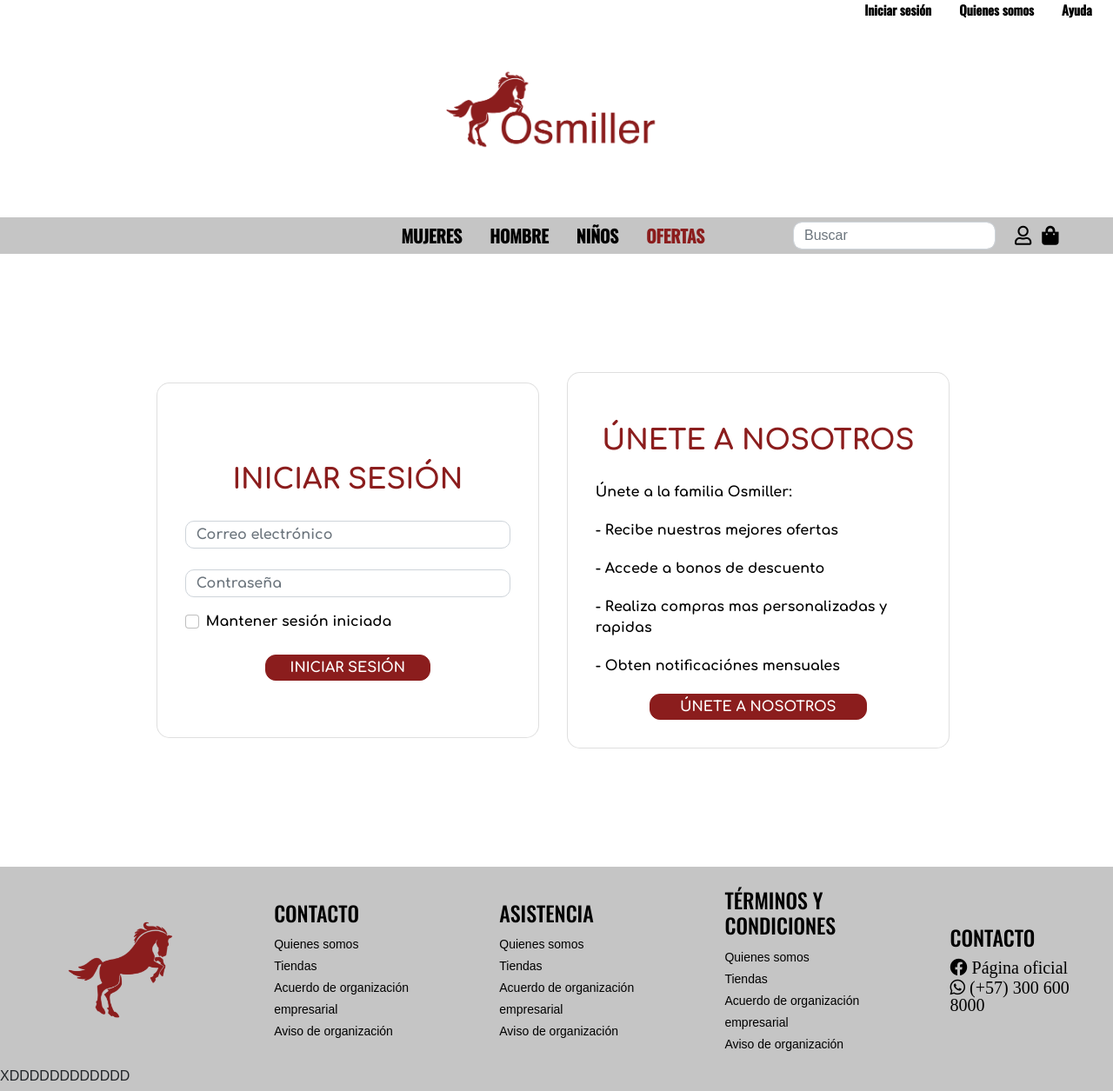
After one commit to oscarloaiza666/Osmiller-Repositorio-2, a PHP site: page /login.html in a window 1280 px wide. The commit adds this page. Shown: the whole page at 87% size. Run offline with PHP 8.4, Linux system fonts and the light colour scheme.

Commit message:
Se arregla el login y se linkea
Se linkea el login y se arregla.

```diff
--- a/PLANTILLA.html
+++ b/PLANTILLA.html
@@ -28,7 +28,7 @@
       <nav class="navbar headerDelHeader">
           <ul class="nav">
             <li class="nav-item">
-              <a class="nav-link headerDelHeader cursor-link-clicker" href="#">Iniciar sesión</a>
+          <a class="nav-link headerDelHeader cursor-link-clicker" href="login.html">Iniciar sesión</a>
             </li>
             <li class="nav-item">
               <a class="nav-link headerDelHeader cursor-link-clicker" href='quienesSomos.html'>Quienes somos</a>
--- a/acuerdoOrganizacion.html
+++ b/acuerdoOrganizacion.html
@@ -28,7 +28,7 @@
       <nav class="navbar headerDelHeader">
           <ul class="nav">
             <li class="nav-item">
-              <a class="nav-link headerDelHeader cursor-link-clicker" href="#">Iniciar sesión</a>
+          <a class="nav-link headerDelHeader cursor-link-clicker" href="login.html">Iniciar sesión</a>
             </li>
             <li class="nav-item">
               <a class="nav-link headerDelHeader cursor-link-clicker" href='quienesSomos.html'>Quienes somos</a>
--- a/avisoOrganizacion.html
+++ b/avisoOrganizacion.html
@@ -28,7 +28,7 @@
       <nav class="navbar headerDelHeader">
           <ul class="nav">
             <li class="nav-item">
-              <a class="nav-link headerDelHeader cursor-link-clicker" href="#">Iniciar sesión</a>
+          <a class="nav-link headerDelHeader cursor-link-clicker" href="login.html">Iniciar sesión</a>
             </li>
             <li class="nav-item">
               <a class="nav-link headerDelHeader cursor-link-clicker" href='quienesSomos.html'>Quienes somos</a>
--- a/ayuda.html
+++ b/ayuda.html
@@ -28,7 +28,7 @@
       <nav class="navbar headerDelHeader">
           <ul class="nav">
             <li class="nav-item">
-              <a class="nav-link headerDelHeader cursor-link-clicker" href="#">Iniciar sesión</a>
+          <a class="nav-link headerDelHeader cursor-link-clicker" href="login.html">Iniciar sesión</a>
             </li>
             <li class="nav-item">
               <a class="nav-link headerDelHeader cursor-link-clicker" href='quienesSomos.html'>Quienes somos</a>
--- a/carritoCompras.html
+++ b/carritoCompras.html
@@ -28,7 +28,7 @@
       <nav class="navbar headerDelHeader">
           <ul class="nav">
             <li class="nav-item">
-              <a class="nav-link headerDelHeader cursor-link-clicker" href="#">Iniciar sesión</a>
+          <a class="nav-link headerDelHeader cursor-link-clicker" href="login.html">Iniciar sesión</a>
             </li>
             <li class="nav-item">
               <a class="nav-link headerDelHeader cursor-link-clicker" href='quienesSomos.html'>Quienes somos</a>
--- a/categoriaHombres.html
+++ b/categoriaHombres.html
@@ -28,7 +28,7 @@
       <nav class="navbar headerDelHeader">
           <ul class="nav">
             <li class="nav-item">
-              <a class="nav-link headerDelHeader cursor-link-clicker" href="#">Iniciar sesión</a>
+          <a class="nav-link headerDelHeader cursor-link-clicker" href="login.html">Iniciar sesión</a>
             </li>
             <li class="nav-item">
               <a class="nav-link headerDelHeader cursor-link-clicker" href='quienesSomos.html'>Quienes somos</a>
--- a/categoriaMujeres.html
+++ b/categoriaMujeres.html
@@ -28,7 +28,7 @@
       <nav class="navbar headerDelHeader">
           <ul class="nav">
             <li class="nav-item">
-              <a class="nav-link headerDelHeader cursor-link-clicker" href="#">Iniciar sesión</a>
+          <a class="nav-link headerDelHeader cursor-link-clicker" href="login.html">Iniciar sesión</a>
             </li>
             <li class="nav-item">
               <a class="nav-link headerDelHeader cursor-link-clicker" href='quienesSomos.html'>Quienes somos</a>
--- a/categoriaNinos.html
+++ b/categoriaNinos.html
@@ -28,7 +28,7 @@
       <nav class="navbar headerDelHeader">
           <ul class="nav">
             <li class="nav-item">
-              <a class="nav-link headerDelHeader cursor-link-clicker" href="#">Iniciar sesión</a>
+          <a class="nav-link headerDelHeader cursor-link-clicker" href="login.html">Iniciar sesión</a>
             </li>
             <li class="nav-item">
               <a class="nav-link headerDelHeader cursor-link-clicker" href='quienesSomos.html'>Quienes somos</a>
--- a/categoriaOfertas.html
+++ b/categoriaOfertas.html
@@ -28,7 +28,7 @@
       <nav class="navbar headerDelHeader">
           <ul class="nav">
             <li class="nav-item">
-              <a class="nav-link headerDelHeader cursor-link-clicker" href="#">Iniciar sesión</a>
+          <a class="nav-link headerDelHeader cursor-link-clicker" href="login.html">Iniciar sesión</a>
             </li>
             <li class="nav-item">
               <a class="nav-link headerDelHeader cursor-link-clicker" href='quienesSomos.html'>Quienes somos</a>
--- a/index.html
+++ b/index.html
@@ -20,6 +20,8 @@
     <link rel="stylesheet" href="styles/styles.css" />  <!-- ESTILOS PROPIOS -->
   </head>
 
+<form action=""></form>
+
   <!-- Comienza el cuerpo de la página -->
 
   <body>
@@ -28,7 +30,7 @@
       <nav class="navbar headerDelHeader">
           <ul class="nav">
             <li class="nav-item">
-              <a class="nav-link headerDelHeader cursor-link-clicker" href="#">Iniciar sesión</a>
+          <a class="nav-link headerDelHeader cursor-link-clicker" href="login.html">Iniciar sesión</a>
             </li>
             <li class="nav-item">
               <a class="nav-link headerDelHeader cursor-link-clicker" href='quienesSomos.html'>Quienes somos</a>
@@ -359,6 +361,7 @@
       </div>
     </section>
 
+
     <div style="padding: 60px"></div>
 
     <!--
--- /dev/null
+++ b/login.html
@@ -0,0 +1,241 @@
+<!DOCTYPE html>
+<html lang="en">
+<head>
+  <meta charset="UTF-8" />
+  <meta http-equiv="X-UA-Compatible" content="IE=edge" />
+  <meta name="viewport" content="width=device-width, initial-scale=1.0" />
+  <title>Document</title>
+  <link href="https://fonts.googleapis.com/css2?family=Comfortaa:wght@400;700&family=Oswald:wght@200;500&display=swap"
+    rel="stylesheet" />
+  <link href="https://fonts.googleapis.com/icon?family=Material+Icons" rel="stylesheet" />
+  <link rel="stylesheet" href="styles/all.min.css" />
+  <link rel="stylesheet" href="styles/fontawesome.min.css" />
+  <link rel="stylesheet" href="styles/bootstrap.min.css" />
+  <link rel="stylesheet" href="styles/normalize.css" />
+  <link rel="stylesheet" href="styles/styles.css" />
+</head>
+
+<!-- Comienza el cuerpo de la página -->
+
+<body>
+  <!-- Header del header -->
+  <div>
+    <nav class="navbar headerDelHeader">
+      <ul class="nav">
+        <li class="nav-item">
+          <a class="nav-link headerDelHeader cursor-link-clicker" href="login.html">Iniciar sesión</a>
+        </li>
+        <li class="nav-item">
+          <a class="nav-link headerDelHeader cursor-link-clicker" href='quienesSomos.html'>Quienes somos</a>
+        </li>
+        <li class="nav-item">
+          <a class="nav-link headerDelHeader cursor-link-clicker" href='ayuda.html'>Ayuda</a>
+        </li>
+      </ul>
+      </ul>
+    </nav>
+  </div>
+
+  <!--  Header de la página  -->
+  <div class="headerLogo">
+    <img src="img/logoOsmiller.png" width="250" />
+  </div>
+
+  <!-- Barra de navegación -->
+  <div class="row nav-row">
+    <div class="col">
+      <nav class="navbar navbar-light">
+        <div class="container">
+        </div>
+      </nav>
+    </div>
+    <div class="col">
+      <nav class="navbar navbar-light justify-content-center">
+        <ul class="nav">
+          <li class="nav-item navbarCategorias">
+            <a class="nav-link cursor-link-clicker" href='categoriaMujeres.html'>MUJERES</a>
+          </li>
+          <li class="nav-item navbarCategorias">
+            <a class="nav-link cursor-link-clicker" href='categoriaHombres.html'>HOMBRE</a>
+          </li>
+          <li class="nav-item navbarCategorias">
+            <a class="nav-link cursor-link-clicker" href='categoriaNinos.html'>NIÑOS</a>
+          </li>
+          <li class="nav-item navbarCategorias">
+            <a class="nav-link ofertas cursor-link-clicker" href='categoriaOfertas.html'>OFERTAS</a>
+          </li>
+        </ul>
+      </nav>
+    </div>
+    <div class="col">
+      <nav class="navbar navbar-light">
+        <div class="container justify-content-center">
+          <a class="navbar-brand" href="#">
+            <input class="form-control" type="text" placeholder="Buscar" />
+          </a>
+          <a href="miCuenta.html"><i class="far fa-user material-icons"></i></a>
+          <a href="carritoCompras.html"><i class="fas fa-shopping-bag material-icons"></i></a>
+        </div>
+      </nav>
+    </div>
+  </div>
+
+  <!---------------------------------------------
+      COMIENZA EL CONTENIDO DE LA PÁGINA WEB
+  ---------------------------------------------->
+  <div style="padding: 60px"></div>
+
+  <div class="contenedor-card-login">
+    <form class="card card-login-border login">
+      <div>
+        <h1 class="card-login-title">INICIAR SESIÓN</h1>
+      </div>
+      <div class="mb-4">
+        <input type="email" class="form-control card-login-text" id="exampleDropdownFormEmail1" placeholder="Correo electrónico">
+      </div>
+      <div class="mb-3">
+        <input type="password" class="form-control card-login-text" id="exampleDropdownFormPassword1" placeholder="Contraseña">
+      </div>
+      <div class="mb-4">
+        <div class="form-check">
+          <input type="checkbox" class="form-check-input" id="dropdownCheck">
+          <label class="form-check-label card-login-text" for="dropdownCheck">
+            Mantener sesión iniciada
+          </label>
+        </div>
+      </div>
+      <div class="card-login-button">
+        <button type="submit" class="btn boton-login btn-primary">INICIAR SESIÓN</button>
+      </div>
+    </form>
+    <form class="card card-login-border">
+      <div>
+        <h1 class="card-login-title">ÚNETE A NOSOTROS</h1>
+      </div>
+      <div class="mb-1">
+        <p class="card-login-text">Únete a la familia Osmiller:
+        </p>
+      </div>
+      <div class="mb-1">
+        <p class="card-login-text">- Recibe nuestras mejores ofertas
+        </p>
+      </div>
+      <div class="mb-1">
+        <p class="card-login-text">- Accede a bonos de descuento
+        </p>
+      </div>
+      <div class="mb-1">
+        <p class="card-login-text">- Realiza compras mas personalizadas y rapidas
+        </p>
+      </div>
+      <div class="mb-1">
+        <p class="card-login-text">- Obten notificaciónes mensuales
+        </p>
+      </div>
+      <div class="card-login-button">
+        <button type="submit" class="btn boton-signup btn-primary">ÚNETE A NOSOTROS</button>
+      </div>
+    </form>
+  </div>
+
+
+  <div style="padding: 60px"></div>
+
+  <!------------------------------------------------
+      TERMINA EL CONTENIDO DE LA PÁGINA WEB
+    ------------------------------------------------>
+
+  <!-- Footer de la página -->
+
+  <footer class="row nav-row pt-4">
+    <div class="col">
+      <nav class="footer navbar-light">
+        <div class="container justify-content-center">
+          <ul>
+            <a class="navbar-brand" href='index.html'>
+              <img src="img/logoOsmillerSinLetra.png" alt="" />
+            </a>
+          </ul>
+        </div>
+      </nav>
+    </div>
+    <div class="col">
+      <nav class="footer navbar-light">
+        <div class="container justify-content-center">
+          <ul class="ul-footer contenedor-text-style">
+            <h4 class="d-flex">CONTACTO</h4>
+            <li><a class="ul-footer cursor-link-clicker" href='quienesSomos.html'>Quienes somos</a></li>
+            <li><a class="ul-footer cursor-link-clicker" href='tiendas.html'>Tiendas</a></li>
+            <li>
+              <a class="ul-footer cursor-link-clicker" href='acuerdoOrganizacion.html'>Acuerdo de organización
+                empresarial</a>
+            </li>
+            <li><a class="ul-footer cursor-link-clicker" href='avisoOrganizacion.html'>Aviso de organización</a></li>
+          </ul>
+        </div>
+      </nav>
+    </div>
+    <div class="col">
+      <nav class="footer navbar-light">
+        <div class="container justify-content-center">
+          <ul class="ul-footer contenedor-text-style">
+            <h4 class="d-flex">ASISTENCIA</h4>
+            <li><a class="ul-footer" href="">Quienes somos</a></li>
+            <li><a class="ul-footer" href="">Tiendas</a></li>
+            <li>
+              <a class="ul-footer" href="">Acuerdo de organización empresarial</a>
+            </li>
+            <li><a class="ul-footer" href="">Aviso de organización</a></li>
+          </ul>
+        </div>
+      </nav>
+    </div>
+    <div class="col">
+      <nav class="footer navbar-light">
+        <div class="container justify-content-center">
+          <ul class="ul-footer contenedor-text-style">
+            <h4 class="d-flex">TÉRMINOS Y CONDICIONES</h4>
+            <li><a class="ul-footer" href="">Quienes somos</a></li>
+            <li><a class="ul-footer" href="">Tiendas</a></li>
+            <li>
+              <a class="ul-footer" href="">Acuerdo de organización empresarial</a>
+            </li>
+            <li><a class="ul-footer" href="">Aviso de organización</a></li>
+          </ul>
+        </div>
+      </nav>
+    </div>
+    <div class="col">
+      <nav class="footer navbar-light">
+        <div class="container justify-content-center">
+          <ul class="ul-footer contenedor-text-style li-footer">
+            <h4 class="d-flex">CONTACTO</h4>
+            <li>
+              <a class="ul-footer" href="https://www.facebook.com" target="_blank"><i
+                  class="fab fa-facebook font-awesome-custom">
+                  Página oficial
+                </i></a>
+            </li>
+            <li>
+              <a class="ul-footer" href="https://www.whatsapp.com" target="_blank"><i
+                  class="fab fa-whatsapp font-awesome-custom">
+                  (+57) 300 600 8000
+                </i></a>
+            </li>
+          </ul>
+        </div>
+      </nav>
+    </div>
+    <div class="row nav-row">
+      <h6>XDDDDDDDDDDDD</h6>
+    </div>
+  </footer>
+  <!-- SCRIPTS -->
+  <script src="https://cdn.jsdelivr.net/npm/bootstrap@5.0.0-beta3/dist/js/bootstrap.bundle.min.js"
+    integrity="sha384-JEW9xMcG8R+pH31jmWH6WWP0WintQrMb4s7ZOdauHnUtxwoG2vI5DkLtS3qm9Ekf"
+    crossorigin="anonymous"></script>
+
+  <script src="js/bootstrap.bundle.min.js"></script>
+</body>
+
+</html>
--- a/miCuenta.html
+++ b/miCuenta.html
@@ -28,7 +28,7 @@
       <nav class="navbar headerDelHeader">
           <ul class="nav">
             <li class="nav-item">
-              <a class="nav-link headerDelHeader cursor-link-clicker" href="#">Iniciar sesión</a>
+          <a class="nav-link headerDelHeader cursor-link-clicker" href="login.html">Iniciar sesión</a>
             </li>
             <li class="nav-item">
               <a class="nav-link headerDelHeader cursor-link-clicker" href='quienesSomos.html'>Quienes somos</a>
--- a/productoExhibido.html
+++ b/productoExhibido.html
@@ -28,7 +28,7 @@
       <nav class="navbar headerDelHeader">
           <ul class="nav">
             <li class="nav-item">
-              <a class="nav-link headerDelHeader cursor-link-clicker" href="#">Iniciar sesión</a>
+          <a class="nav-link headerDelHeader cursor-link-clicker" href="login.html">Iniciar sesión</a>
             </li>
             <li class="nav-item">
               <a class="nav-link headerDelHeader cursor-link-clicker" href='quienesSomos.html'>Quienes somos</a>
--- a/quienesSomos.html
+++ b/quienesSomos.html
@@ -28,7 +28,7 @@
       <nav class="navbar headerDelHeader">
           <ul class="nav">
             <li class="nav-item">
-              <a class="nav-link headerDelHeader cursor-link-clicker" href="#">Iniciar sesión</a>
+          <a class="nav-link headerDelHeader cursor-link-clicker" href="login.html">Iniciar sesión</a>
             </li>
             <li class="nav-item">
               <a class="nav-link headerDelHeader cursor-link-clicker" href='quienesSomos.html'>Quienes somos</a>
--- a/styles/styles.css
+++ b/styles/styles.css
@@ -17,6 +17,12 @@ body {
   color: black;
   padding: 0px;
   justify-content: flex-end;
+}
+
+@media (max-width: 600px) {
+  .navbar.headerDelHeader {
+    justify-content: center;
+  }
 }
 
 .nav-link.headerDelHeader {
@@ -472,3 +478,147 @@ IMAGEN DE HEADER
   background-position-y: 35%;
   height: 45vh;
 }
+
+/* ----------------------------------
+   LOGIN COMIENZA
+   ---------------------------------- */
+
+.card-body1 {
+  /*cuerpo de cuadro iniciar sesion*/
+  padding-left: 60px;
+  padding-right: 60px;
+  padding-top: 60px;
+  padding-bottom: 30px;
+}
+
+.card-body2 {
+  /*cuerpo de cuadro unirse*/
+  padding-left: 60px;
+  padding-right: 60px;
+  padding-top: 50px;
+  padding-bottom: 30px;
+}
+
+.card-borderLog2 {
+  /*Tamaño cuadro unirse*/
+  height: 425px;
+}
+
+.btn-Insesion {
+  /*boton Iniciar sesion*/
+  background-color: rgb(121, 15, 15);
+  color: rgb(255, 255, 255);
+  font-family: "Comfortaa", bold;
+  font-weight: 900;
+  border-radius: 12px;
+}
+
+.justificar-centro {
+  /*Tamaño botones login*/
+  padding-left: 150px;
+  padding-right: 150px;
+  margin-top: 30px;
+}
+
+.form-check-label {
+  /* Texto de mantener sesion abierta*/
+  color: rgb(53, 53, 53);
+}
+
+.TextoInsesion-style {
+  /* Texto de Iniciar sesion*/
+  font-family: "Comfortaa", bold;
+  font-weight: 900;
+  color: rgb(121, 15, 15);
+  height: (500px);
+}
+
+.TextoUnete-style {
+  /* Texto de Unete*/
+  font-family: "Comfortaa", bold;
+  font-weight: 900;
+  color: rgb(121, 15, 15);
+  height: (300px);
+}
+
+.TextoUnete1-style {
+  /* Texto de Unete1*/
+  font-family: "Comfortaa", bold;
+  font-weight: 900;
+  color: rgb(0, 0, 0);
+  height: (300px);
+}
+
+.TextoUnete2-style {
+  /* Texto de Unete2*/
+  font-family: "Comfortaa", bold;
+  font-weight: 900;
+  color: rgb(0, 0, 0);
+  height: (300px);
+}
+
+/* ----------------------------------
+   LOGIN TERMINA
+   ---------------------------------- */
+
+.contenedor-card-login {
+  display: flex;
+  flex-wrap: wrap;
+  justify-content: center;
+  align-items: center;
+}
+
+.card-login-border {
+  /*Tamaño cuadro iniciar sesion*/
+  width: 55vh;
+  padding: 32px;
+  border-radius: 15px;
+}
+
+.card-login-border.login {
+  /*Tamaño cuadro iniciar sesion*/
+  height: 408.875px;
+  justify-content: center;
+}
+
+.card-login-title {
+  /* Texto de Iniciar sesion*/
+  font-family: "Comfortaa", bold;
+  font-weight: 900;
+  color: #8b1d1d;
+  text-align: center;
+  padding-top: 6px;
+  padding-bottom: 6px;
+}
+
+.card-login-text {
+  font-family: "Comfortaa", bold;
+  font-weight: 900;
+  color: rgb(0, 0, 0);
+  height: (300px);
+}
+
+.btn.boton-login {
+  width: 190px;
+  padding: 2px;
+  border-radius: 12px;
+  border-color: #8b1d1d;
+  background-color: #8b1d1d;
+  font-family: "Comfortaa", bold;
+  font-weight: 900;
+}
+
+.btn.boton-signup {
+  width: 250px;
+  padding: 2px;
+  border-radius: 12px;
+  border-color: #8b1d1d;
+  background-color: #8b1d1d;
+  font-family: "Comfortaa", bold;
+  font-weight: 900;
+}
+
+.card-login-button {
+  display: flex;
+  justify-content: center;
+}
--- a/tiendas.html
+++ b/tiendas.html
@@ -28,7 +28,7 @@
       <nav class="navbar headerDelHeader">
           <ul class="nav">
             <li class="nav-item">
-              <a class="nav-link headerDelHeader cursor-link-clicker" href="#">Iniciar sesión</a>
+          <a class="nav-link headerDelHeader cursor-link-clicker" href="login.html">Iniciar sesión</a>
             </li>
             <li class="nav-item">
               <a class="nav-link headerDelHeader cursor-link-clicker" href='quienesSomos.html'>Quienes somos</a>
```
Also changed, not shown: PLANTILLA copy.html (deleted, +0 -204 lines).
